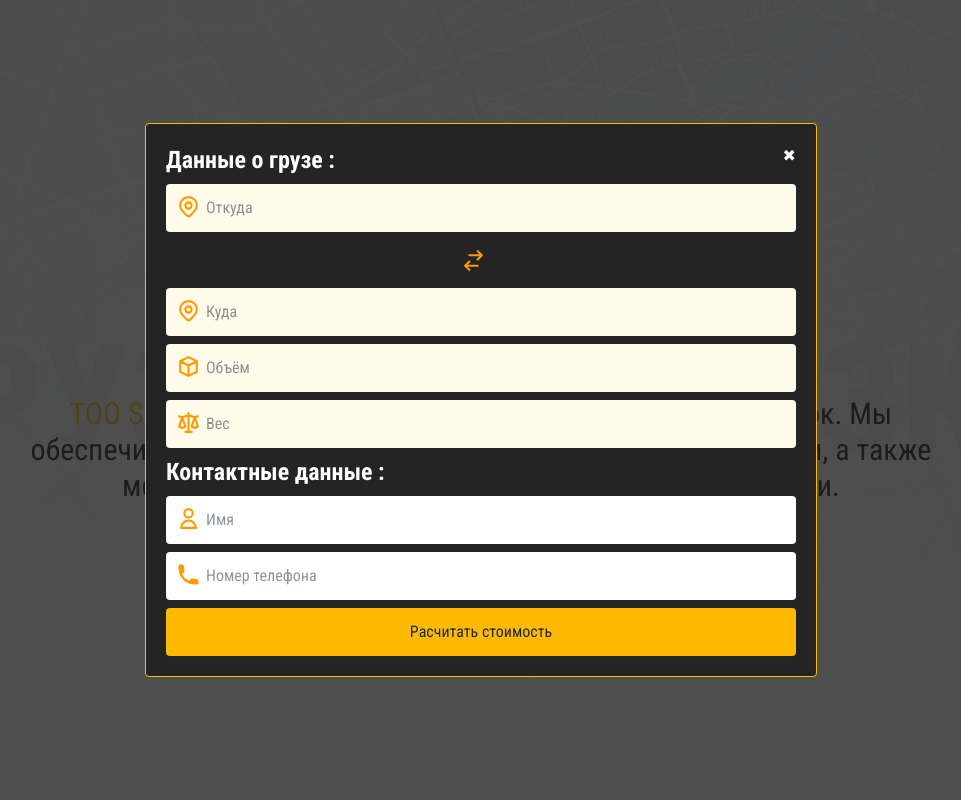
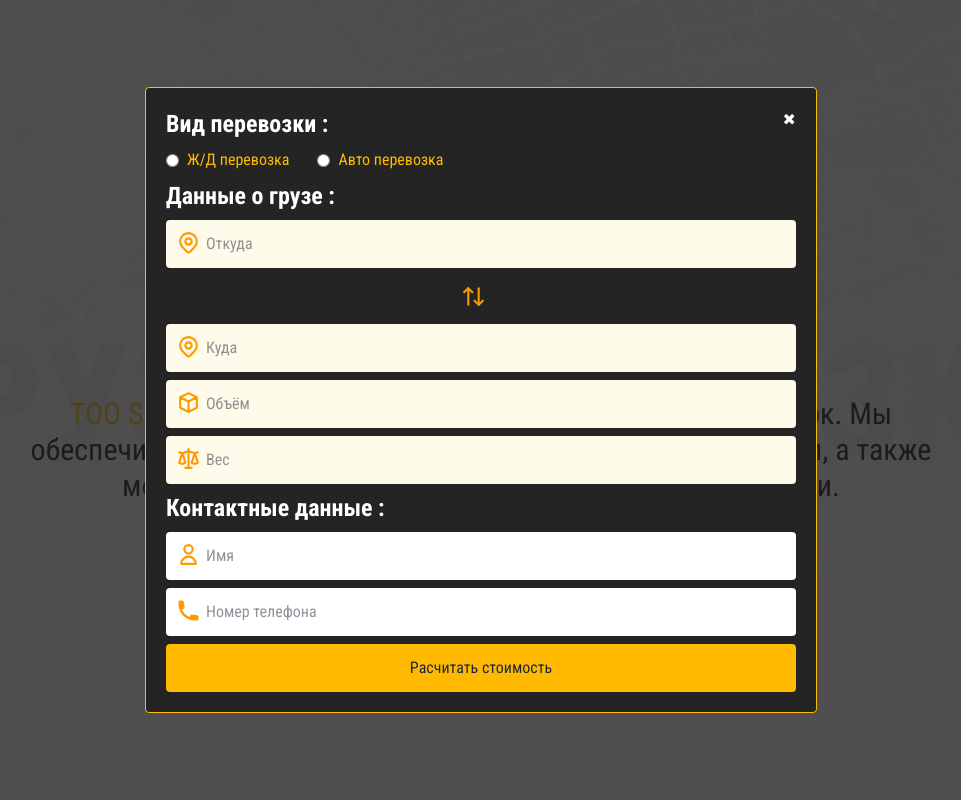
Before and after one commit to vlassov-i240288/toosapsan_frontend, a React (Vite) app: page / in a window 1280 px wide. Both pictures are taken after a click on the button "РАССЧИТАТЬ ПЕРЕВОЗКУ". Shown: the top 800 px of the page, without its empty margins (159-1120 px from the left). Built offline with nearby package versions, Linux system fonts and the light colour scheme.

Commit message:
sections v.7

```diff
--- a/src/components/modals/ApplicationModal.jsx
+++ b/src/components/modals/ApplicationModal.jsx
@@ -1,12 +1,12 @@
 import { useEffect, useState } from "react";
 import {
     HiOutlineLocationMarker,
-    HiOutlineSwitchHorizontal,
     HiOutlineCube,
     HiOutlineScale,
     HiOutlineUser,
     HiPhone
 } from "react-icons/hi";
+import { LuArrowUpDown } from "react-icons/lu";
 
 function AplicationModal({ children, onClose }) {
     const [show, setShow] = useState(false);
@@ -28,11 +28,24 @@ function AplicationModal({ children, onClose }) {
                 className={`border border-amber-400 p-5 rounded bg-[#242424] w-[90%] max-w-2xl transform transition-all duration-300 ${show ? "scale-100 opacity-100" : "scale-95 opacity-0"}`}
             >
                 <div className="flex flex-col gap-2 relative">
+                    <p className="text-white text-2xl font-bold">Вид перевозки :</p>
+                    <div className="flex gap-7">
+                        <div className="text-amber-400 flex items-center gap-2">
+                            <input type="radio" name="type_transportation" id="zhd_transportation" />
+                            <label htmlFor="zhd_transportation" name="type_transportation">Ж/Д перевозка</label>
+                        </div>
+                        <div className="text-amber-400 flex items-center gap-2">
+                            <input type="radio" name="type_transportation" id="avto_transportation" />
+                            <label htmlFor="avto_transportation" >Авто перевозка</label>
+                        </div>
+                    </div>
+
+
                     <p className="text-white text-2xl font-bold">Данные о грузе :</p>
                     <button
                         type="button"
                         onClick={handleClose}
-                        className="absolute right-0 text-white"
+                        className="absolute right-0 text-white cursor-pointer"
                     >
                         ✖
                     </button>
@@ -47,7 +60,7 @@ function AplicationModal({ children, onClose }) {
                         </div>
 
                         <div className="flex w-10 h-10 cursor-pointer items-center self-center">
-                            <HiOutlineSwitchHorizontal size={25} color="oklch(76.9% 0.188 70.08)" />
+                            <LuArrowUpDown size={25} color="oklch(76.9% 0.188 70.08)" />
                         </div>
 
                         <div className="relative">
--- a/src/components/sections/about/AboutCard.jsx
+++ b/src/components/sections/about/AboutCard.jsx
@@ -11,12 +11,18 @@ export default function AboutCard({ heading, text }) {
                 <div className="relative w-full h-full transition-transform duration-700 [transform-style:preserve-3d] group-hover:[transform:rotateY(180deg)]">
 
                     {/* FRONT */}
-                    <div className="w-full h-80 cursor-pointer">
+                    <div
+                        className="w-full h-80 cursor-pointer md:[backface-visibility:hidden]"
+                        onClick={() => {
+                            if (window.innerWidth < 1024) setOpenModal(true) // работает только на мобилках
+                        }}
+                    >
                         <div className="bg-amber-400 rounded p-10 flex flex-col h-full justify-center">
                             <h2 className="uppercase text-center font-bold text-[23px] md:text-[25px] lg:text-[32px]">{heading}</h2>
                             <p className="uppercase text-center font-bold md:text-[20px] lg:text-[24px]">{text}</p>
                         </div>
                     </div>
+
 
                     {/* BACK */}
                     <div onClick={() => setOpenModal(true)} className="absolute inset-0 [transform:rotateY(180deg)] [backface-visibility:hidden]">
```
